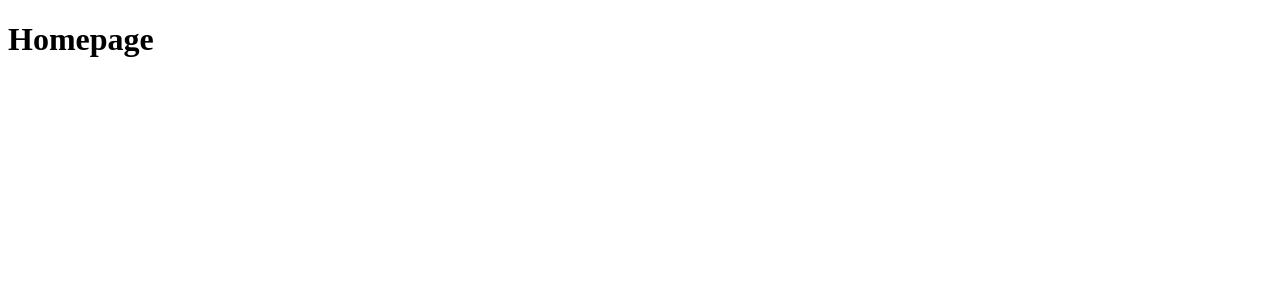
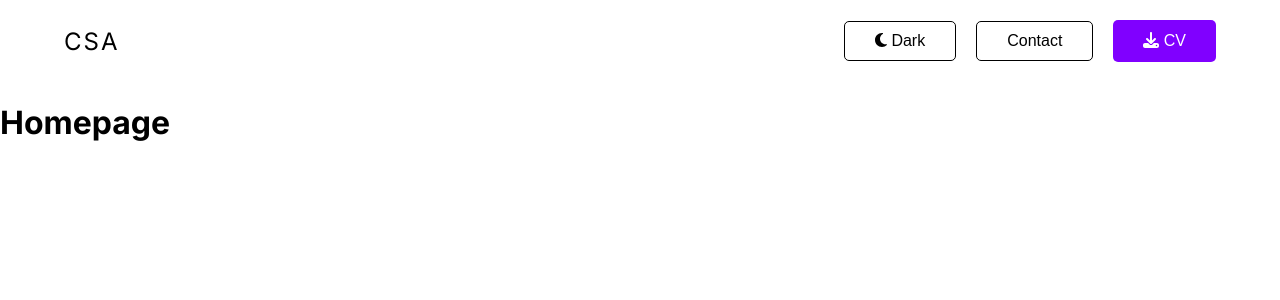
Before and after one commit to christopher-alba/personal-portfolio, a React (Create React App) app: page / in a window 1280 px wide. Shown: the top 300 px of the page. Built offline with nearby package versions, Linux system fonts and the light colour scheme.

Commit message:
finish Navbar styles

```diff
--- a/package.json
+++ b/package.json
@@ -3,6 +3,9 @@
   "version": "0.1.0",
   "private": true,
   "dependencies": {
+    "@fortawesome/fontawesome-svg-core": "^6.1.1",
+    "@fortawesome/free-solid-svg-icons": "^6.1.1",
+    "@fortawesome/react-fontawesome": "^0.1.18",
     "react": "^18.0.0",
     "react-dom": "^18.0.0",
     "react-router-dom": "^6.3.0",
--- a/public/index.html
+++ b/public/index.html
@@ -15,6 +15,16 @@
       user's mobile device or desktop. See https://developers.google.com/web/fundamentals/web-app-manifest/
     -->
     <link rel="manifest" href="%PUBLIC_URL%/manifest.json" />
+    <link rel="preconnect" href="https://fonts.googleapis.com" />
+    <link rel="preconnect" href="https://fonts.gstatic.com" crossorigin />
+    <link
+      href="https://fonts.googleapis.com/css2?family=Inter:wght@100;200;300;400;500;600;700;800;900&display=swap"
+      rel="stylesheet"
+    />
+    <script
+      src="https://kit.fontawesome.com/8fd34ba61d.js"
+      crossorigin="anonymous"
+    ></script>
     <!--
       Notice the use of %PUBLIC_URL% in the tags above.
       It will be replaced with the URL of the `public` folder during the build.
--- a/src/App.js
+++ b/src/App.js
@@ -5,18 +5,23 @@ import themes from "./themes/schema.json";
 import Homepage from "./pages/Homepage";
 import NotFound from "./pages/NotFound";
 import { GlobalStyles } from "./themes/globalStyles";
+import Navbar from "./components/Navbar/Navbar";
 
-function App() {
+const App = () => {
   const [selectedTheme, setSelectedTheme] = useState(themes.data.light);
   return (
     <ThemeProvider theme={selectedTheme}>
       <GlobalStyles />
+      <Navbar
+        selectedTheme={selectedTheme}
+        setSelectedTheme={setSelectedTheme}
+      />
       <Routes>
         <Route exact path="/" element={<Homepage />} />
         <Route path="*" element={<NotFound />} />
       </Routes>
     </ThemeProvider>
   );
-}
+};
 
 export default App;
--- /dev/null
+++ b/src/components/JCUX/Container.js
@@ -0,0 +1,10 @@
+import styled from "styled-components";
+
+export default styled("div")`
+  width: 90%;
+  margin: 0 auto;
+  display: ${({ display }) => display};
+  align-items: ${({ alignItems }) => alignItems};
+  justify-content: ${({ justifyContent }) => justifyContent};
+  flex-direction: ${({ flexDirection }) => flexDirection};
+`;
--- /dev/null
+++ b/src/components/Navbar/Navbar.jsx
@@ -0,0 +1,75 @@
+import React, { useState } from "react";
+import themes from "../../themes/schema.json";
+import { Button, ButtonWrapper, CVButton, ListButton, NavMenu } from "./styled";
+import Container from "../JCUX/Container";
+import { NavBrand, NavMainDiv } from "./styled";
+import { Link } from "react-router-dom";
+import { FontAwesomeIcon } from "@fortawesome/react-fontawesome";
+import {
+  faBars,
+  faDownload,
+  faMoon,
+  faSun,
+} from "@fortawesome/free-solid-svg-icons";
+
+const Navbar = ({ setSelectedTheme, selectedTheme }) => {
+  const [menu, setMenu] = useState(false);
+  const toggleTheme = (e) => {
+    e.preventDefault();
+    setSelectedTheme(
+      selectedTheme.name === "dark" ? themes.data.light : themes.data.dark
+    );
+  };
+  const toggleMenu = (e) => {
+    e.preventDefault();
+    setMenu(!menu);
+  };
+  return (
+    <NavMainDiv>
+      <Container display="flex" justifyContent="space-between">
+        <NavBrand>CSA</NavBrand>
+        <ListButton onClick={toggleMenu}>
+          <FontAwesomeIcon icon={faBars} />
+        </ListButton>
+        <ButtonWrapper>
+          <Button onClick={toggleTheme}>
+            {selectedTheme.name === "dark" ? (
+              <FontAwesomeIcon icon={faSun} />
+            ) : (
+              <FontAwesomeIcon icon={faMoon} />
+            )}{" "}
+            {selectedTheme.name === "dark" ? "Light" : "Dark"}
+          </Button>
+          <Button>Contact</Button>
+          <Link to="/">
+            <CVButton tabIndex={-1}>
+              <FontAwesomeIcon icon={faDownload} /> CV
+            </CVButton>
+          </Link>
+        </ButtonWrapper>
+      </Container>
+      {menu && (
+        <NavMenu>
+          <Container display="flex" flexDirection="column">
+            <Button onClick={toggleTheme}>
+              {selectedTheme.name === "dark" ? (
+                <FontAwesomeIcon icon={faSun} />
+              ) : (
+                <FontAwesomeIcon icon={faMoon} />
+              )}{" "}
+              {selectedTheme.name === "dark" ? "Light" : "Dark"}
+            </Button>
+            <Button>Contact</Button>
+            <Link to="/">
+              <CVButton tabIndex={-1}>
+                <FontAwesomeIcon icon={faDownload} /> CV
+              </CVButton>
+            </Link>
+          </Container>
+        </NavMenu>
+      )}
+    </NavMainDiv>
+  );
+};
+
+export default Navbar;
--- /dev/null
+++ b/src/components/Navbar/index.js
@@ -0,0 +1,3 @@
+import Navbar from "./Navbar";
+
+export default Navbar;
--- /dev/null
+++ b/src/components/Navbar/styled.js
@@ -0,0 +1,97 @@
+import styled from "styled-components";
+
+export const NavMainDiv = styled("div")`
+  background: ${({ theme }) => theme.colors.primary};
+  padding-top: 20px;
+  padding-bottom: 20px;
+  transition: 500ms linear;
+`;
+
+export const NavBrand = styled("h1")`
+  font-size: 1.5rem;
+  letter-spacing: 2px;
+  font-weight: 400;
+  margin-top: 0;
+  margin-bottom: 0;
+  display: flex;
+  align-items: center;
+`;
+export const Button = styled("button")`
+  padding: 10px 30px;
+  outline: none;
+  background: transparent;
+  border: 1px solid ${({ theme }) => theme.colors.secondary};
+  color: ${({ theme }) => theme.colors.secondary};
+  font-size: 1rem;
+  border-radius: 5px;
+  &:focus,
+  &:hover {
+    background: ${({ theme }) => theme.colors.secondary};
+    color: ${({ theme }) => theme.colors.primary};
+  }
+  transition: 250ms linear;
+  cursor: pointer;
+`;
+
+export const CVButton = styled("button")`
+  padding: 10px 30px;
+  outline: none;
+  background: ${({ theme }) => theme.colors.tertiary};
+  border: none;
+  color: white;
+  font-size: 1rem;
+  height: 42px;
+  border-radius: 5px;
+  &:focus,
+  &:hover {
+    background: ${({ theme }) => theme.colors.tertiary2};
+  }
+  transition: 250ms linear;
+  @media (max-width: 500px) {
+    width: 100%;
+  }
+  cursor: pointer;
+`;
+export const ButtonWrapper = styled("div")`
+  & ${Button} {
+    margin-right: 20px;
+  }
+  & ${CVButton} {
+    margin-right: 0px;
+  }
+  @media (max-width: 500px) {
+    display: none;
+  }
+`;
+
+export const ListButton = styled("button")`
+  display: none;
+  padding: 10px 20px;
+  outline: none;
+  background: transparent;
+  border: 1px solid ${({ theme }) => theme.colors.secondary};
+  color: ${({ theme }) => theme.colors.secondary};
+  font-size: 1rem;
+  border-radius: 5px;
+  @media (max-width: 500px) {
+    display: block;
+  }
+  cursor: pointer;
+  &:focus,
+  &:hover {
+    background: ${({ theme }) => theme.colors.secondary};
+    color: ${({ theme }) => theme.colors.primary};
+  }
+`;
+export const NavMenu = styled("div")`
+  display: none;
+  & ${Button} {
+    margin-bottom: 10px;
+  }
+  & ${Button}:first-of-type {
+    margin-top: 10px;
+  }
+  @media (max-width: 500px) {
+    display: block;
+  }
+`;
--- a/src/themes/globalStyles.js
+++ b/src/themes/globalStyles.js
@@ -2,10 +2,11 @@ import { createGlobalStyle } from "styled-components";
 
 export const GlobalStyles = createGlobalStyle`
   body {
-    height:200vh;
     background: ${({ theme }) => theme.colors.primary} !important;
     color: ${({ theme }) => theme.colors.secondary} !important;
-    transition: all 0.50s linear;
+    transition: background-color 0.50s linear, color 0.3s linear ;
+    font-family: 'Inter', sans-serif;
+    margin:0;
     overflow-y: scroll;
     &::-webkit-scrollbar-track
     {
--- a/src/themes/schema.json
+++ b/src/themes/schema.json
@@ -8,7 +8,8 @@
         "dropShadow": "rgba(0,0,0,0.3)",
         "secondary": "black",
         "secondaryHover": "#575757",
-        "tertiary": "8000FF"
+        "tertiary": "#8000FF",
+        "tertiary2": "#9830ff"
       }
     },
     "dark": {
@@ -19,7 +20,8 @@
         "dropShadow": "rgba(0,0,0,0.3)",
         "secondary": "white",
         "secondaryHover": "#cfcfcf",
-        "tertiary": "8000FF"
+        "tertiary": "#ae5cff",
+        "tertiary2": "#9830ff"
       }
     }
   }
```
Also changed, not shown: 1 other file (tests, documents, lock files or other folders).
